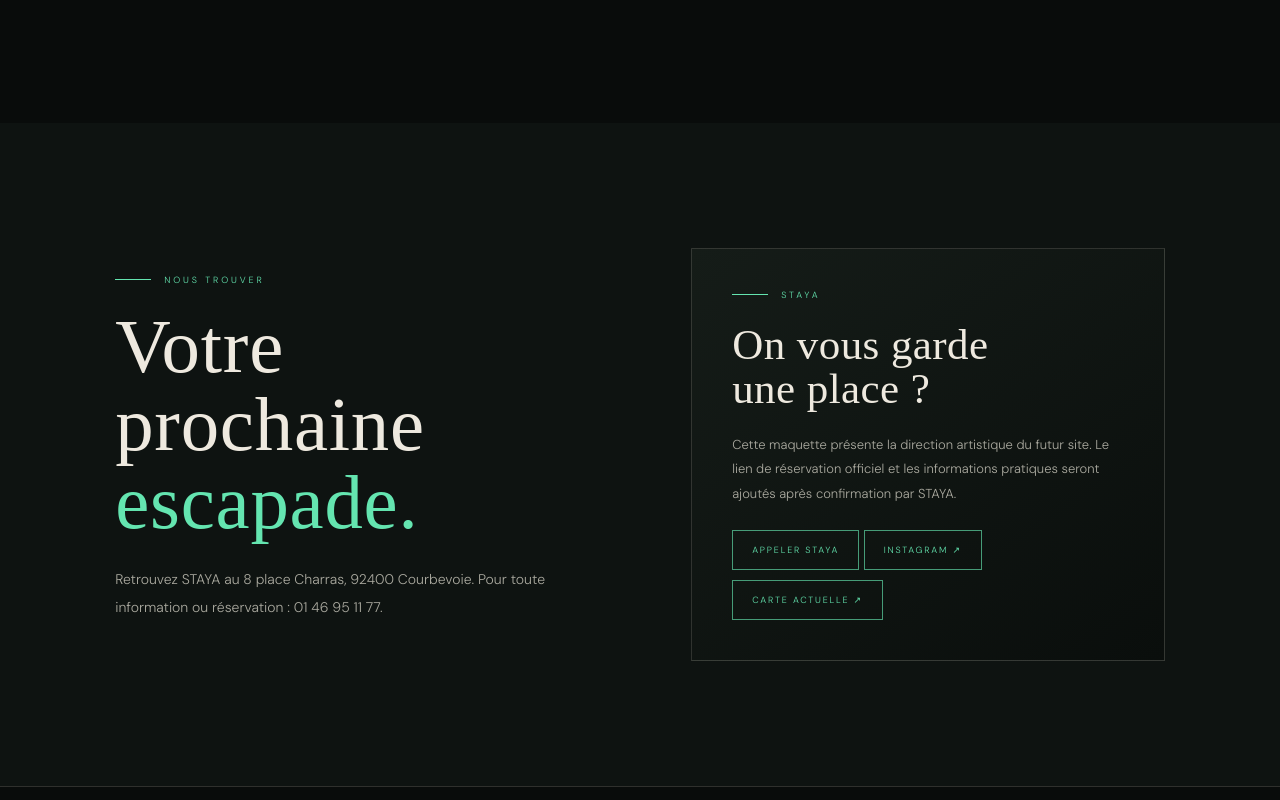
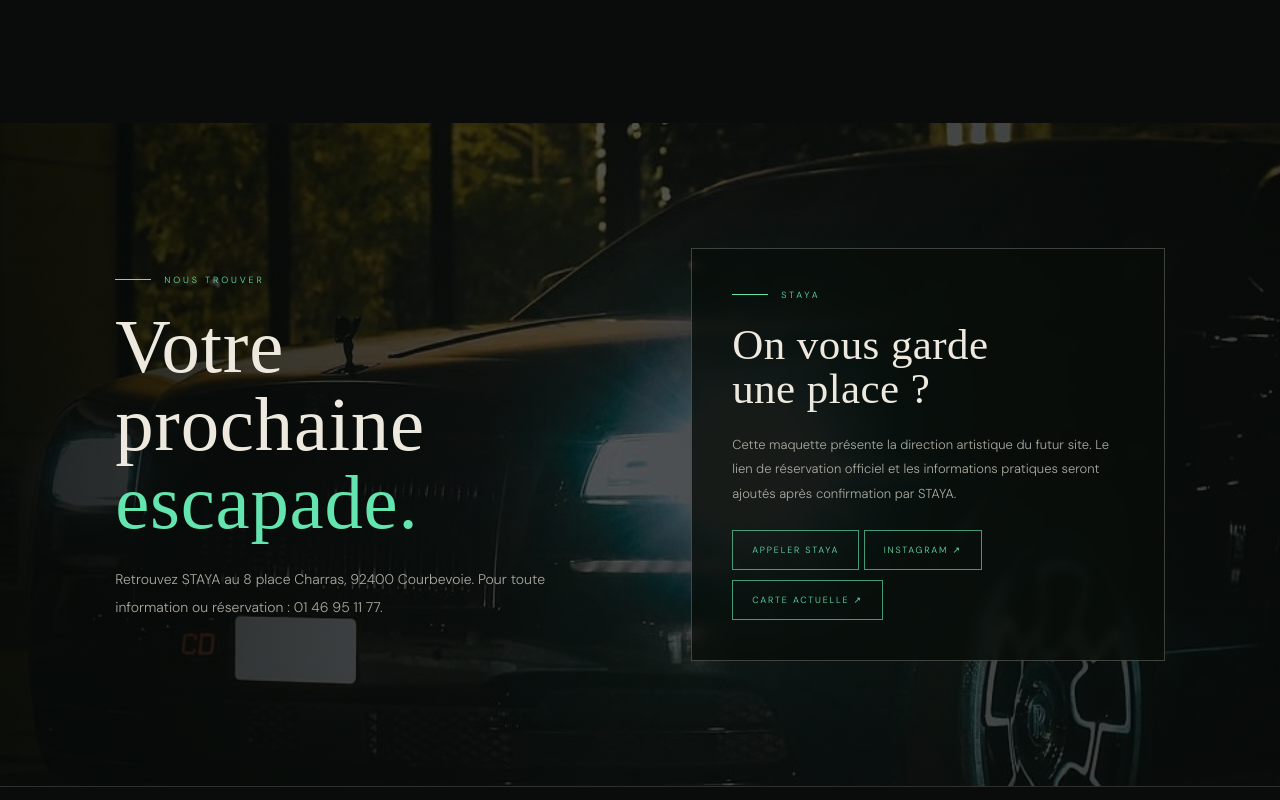
Before and after one commit to mickzz-14/staya-restaurant, a plain HTML site: page index.html in a window 1280 px wide. Shown: the part 9003-9803 px from the top of the page. Drawn offline with Linux system fonts and the light colour scheme; a web font is replaced by a local one.

Commit message:
Use STAYA car photo as contact section background

```diff
--- a/index.html
+++ b/index.html
@@ -38,11 +38,11 @@
     .gallery{display:grid;grid-template-columns:1.1fr .9fr 1fr;gap:14px;margin-top:65px;align-items:stretch}.gallery figure{margin:0;position:relative;overflow:hidden;background:#151a17}.gallery figure:nth-child(2){margin-top:65px}.gallery figure:nth-child(3){margin-top:125px}.gallery img{width:100%;height:440px;object-fit:cover;display:block;transition:transform .8s;filter:brightness(.82) saturate(.82)}.gallery figure:hover img{transform:scale(1.045)}.gallery figcaption{position:absolute;bottom:18px;left:18px;font-size:9px;letter-spacing:.2em;text-transform:uppercase;color:#fff}
     .mood{background:linear-gradient(90deg,rgba(8,12,10,.93),rgba(8,12,10,.5)),url("https://raw.githubusercontent.com/mickzz-14/staya-restaurant/main/IMG_0932.jpg") center/cover fixed;padding:130px 9vw;text-align:center}.mood .section-title{max-width:780px;margin:25px auto}.mood .copy{margin:0 auto 32px;color:#d2cec4}
     .details{display:grid;grid-template-columns:repeat(3,1fr);border-top:1px solid var(--line);border-bottom:1px solid var(--line);margin-top:70px}.detail{padding:35px 25px;text-align:center;border-right:1px solid var(--line)}.detail:last-child{border:0}.detail strong{display:block;font-family:"Italiana",serif;font-size:28px;font-weight:400;margin-bottom:9px}.detail span{font-size:9px;letter-spacing:.2em;text-transform:uppercase;color:var(--green)}
-    .contact{display:grid;grid-template-columns:1fr 1fr;gap:8vw;align-items:center;background:#0e1311}.contact-card{border:1px solid var(--line);padding:40px;background:linear-gradient(145deg,#151c18,#0a0e0c)}.contact-card p{color:var(--muted);font-size:13px;line-height:1.9}.contact-card .outline-btn{display:inline-block;margin-top:10px}
+    .contact{display:grid;grid-template-columns:1fr 1fr;gap:8vw;align-items:center;position:relative;isolation:isolate;overflow:hidden;background:linear-gradient(90deg,rgba(5,9,7,.88) 0%,rgba(5,9,7,.68) 48%,rgba(5,9,7,.78) 100%),url("https://raw.githubusercontent.com/mickzz-14/staya-restaurant/main/IMG_0931.jpg") center 58%/cover no-repeat}.contact-card{border:1px solid rgba(238,233,223,.24);padding:40px;background:rgba(8,13,10,.78);backdrop-filter:blur(5px)}.contact-card p{color:var(--muted);font-size:13px;line-height:1.9}.contact-card .outline-btn{display:inline-block;margin-top:10px}
     footer{padding:35px 5.5vw;display:flex;align-items:center;justify-content:space-between;border-top:1px solid var(--line);font-size:9px;letter-spacing:.15em;text-transform:uppercase;color:#898d85}.footer-logo{font-family:"Italiana",serif;font-size:27px;letter-spacing:.15em;color:var(--cream)}
     .reveal{opacity:0;transform:translateY(24px);transition:opacity .8s ease,transform .8s ease}.reveal.visible{opacity:1;transform:none}
     @keyframes heroReveal{from{opacity:.35;transform:scale(1.08)}to{opacity:1;transform:scale(1.025)}}
-    @media(max-width:800px){.topbar{padding:20px 6vw}.wordmark{font-size:27px}.menu-toggle{display:block}nav{display:none;position:absolute;top:76px;left:0;right:0;background:#0a0f0d;padding:25px 7vw;flex-direction:column;align-items:flex-start;gap:22px;border-bottom:1px solid var(--line)}nav.open{display:flex}.nav-cta{display:inline-block}.hero{padding:140px 7vw 13vh;min-height:88svh}.hero-frame{inset:13% 4%}.scroll-note{display:none}.section{padding:85px 7vw}.intro,.contact{grid-template-columns:1fr;gap:42px}.intro-image img{height:420px}.gallery{grid-template-columns:1fr 1fr;gap:10px;margin-top:42px}.gallery figure:nth-child(2),.gallery figure:nth-child(3){margin-top:0}.gallery figure:last-child{display:none}.gallery img{height:300px}.mood{background-attachment:scroll;padding:90px 7vw}.details{grid-template-columns:1fr}.detail{border-right:0;border-bottom:1px solid var(--line)}.detail:last-child{border:0}footer{gap:20px;flex-wrap:wrap;padding:28px 7vw}}
+    @media(max-width:800px){.contact{background-position:center center;background-attachment:scroll}.topbar{padding:20px 6vw}.wordmark{font-size:27px}.menu-toggle{display:block}nav{display:none;position:absolute;top:76px;left:0;right:0;background:#0a0f0d;padding:25px 7vw;flex-direction:column;align-items:flex-start;gap:22px;border-bottom:1px solid var(--line)}nav.open{display:flex}.nav-cta{display:inline-block}.hero{padding:140px 7vw 13vh;min-height:88svh}.hero-frame{inset:13% 4%}.scroll-note{display:none}.section{padding:85px 7vw}.intro,.contact{grid-template-columns:1fr;gap:42px}.intro-image img{height:420px}.gallery{grid-template-columns:1fr 1fr;gap:10px;margin-top:42px}.gallery figure:nth-child(2),.gallery figure:nth-child(3){margin-top:0}.gallery figure:last-child{display:none}.gallery img{height:300px}.mood{background-attachment:scroll;padding:90px 7vw}.details{grid-template-columns:1fr}.detail{border-right:0;border-bottom:1px solid var(--line)}.detail:last-child{border:0}footer{gap:20px;flex-wrap:wrap;padding:28px 7vw}}
     @media(max-width:480px){.hero h1{font-size:78px}.hero-sub{font-size:13px}.gallery{grid-template-columns:1fr}.gallery img{height:360px}.gallery figure:nth-child(2){display:none}.contact-card{padding:27px}.intro-image img{height:350px}}
     @media(prefers-reduced-motion:reduce){html{scroll-behavior:auto}*,*:before,*:after{animation:none!important;transition:none!important}.reveal{opacity:1;transform:none}}
 
```
